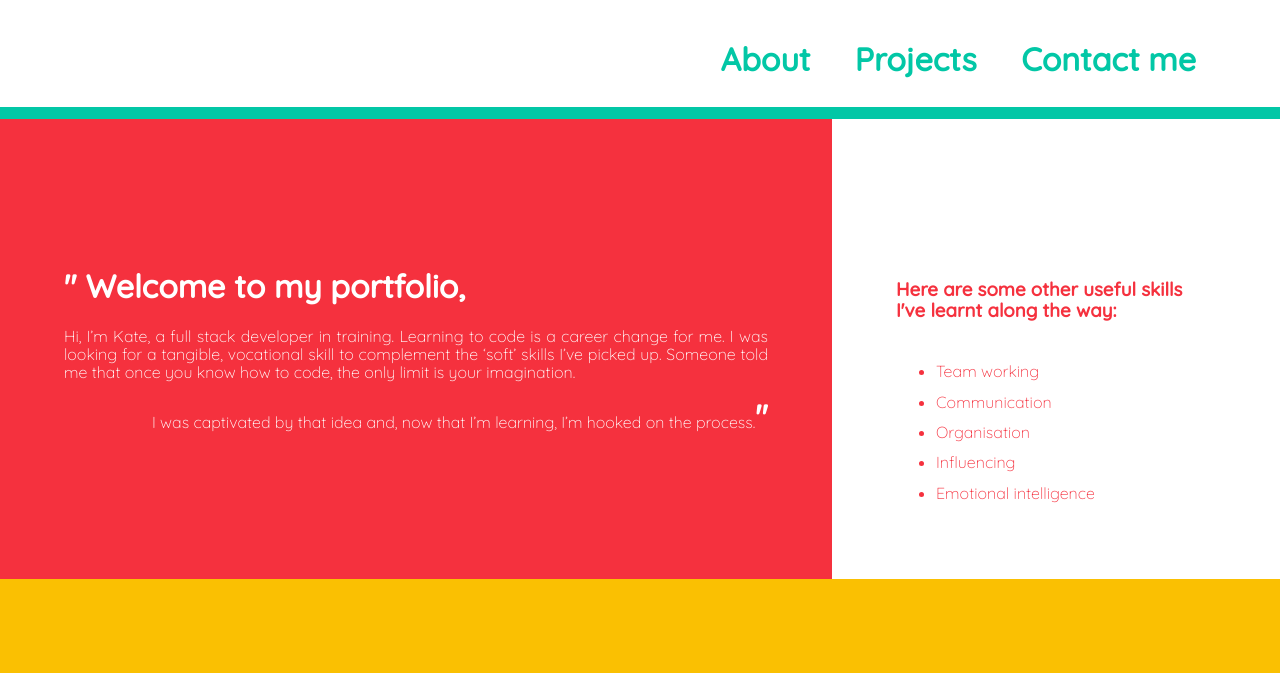
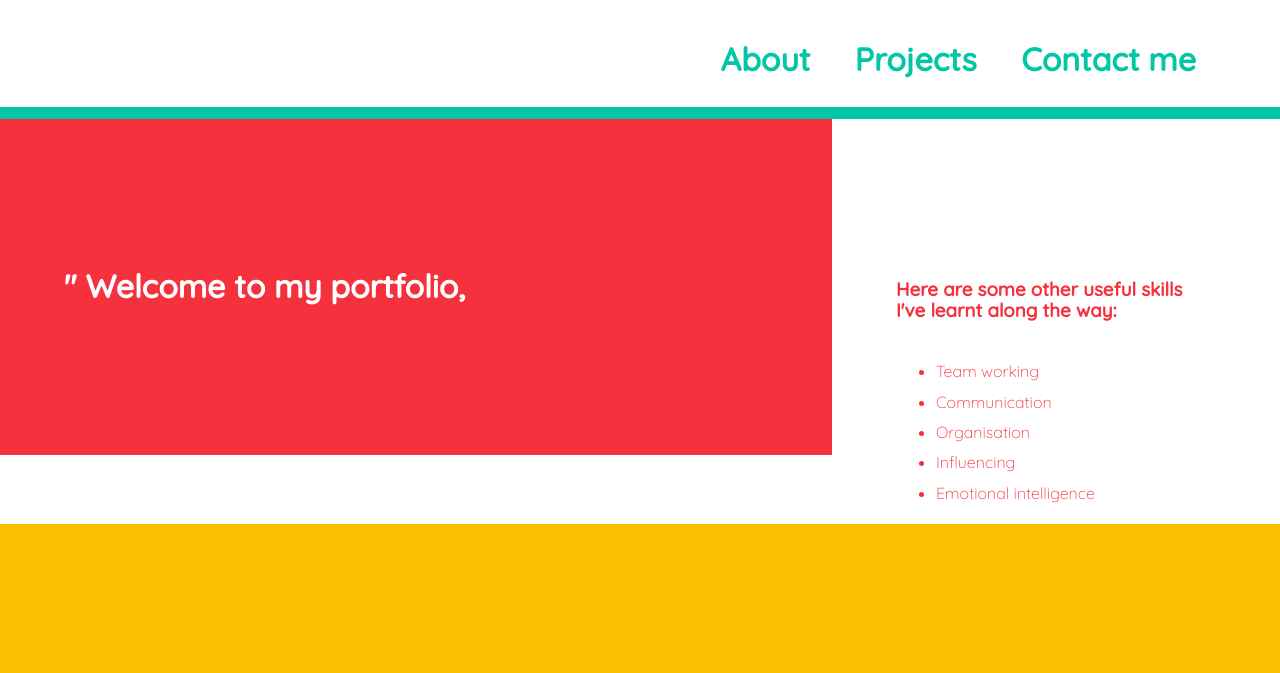
Before and after one commit to katestarks/Portfolio, a PHP site: page / in a window 1280 px wide. Shown: the part 801-1474 px from the top of the page. Run offline with PHP 8.4, Linux system fonts and the light colour scheme; a stand-in replaces the project's code that opens the database connection.

Commit message:
remove about me text from html into database, remove html separation on final line, update styles to reflect

```diff
--- a/css/styles.css
+++ b/css/styles.css
@@ -94,10 +94,6 @@ nav li {
 	color: #FFFFFF;
 }
 
-.contentEmphasisLine {
-	text-align: right;
-}
-
 .aboutContentRight {
 	color: #F5313E;
 	padding: 11% 5% 0 5%;
@@ -111,11 +107,6 @@ nav li {
 
 .about li {
 	padding: 6px 0;
-}
-
-.contentQuote {
-	font-size: 2rem;
-	font-weight: bold;
 }
 
 .projects {
--- a/index.php
+++ b/index.php
@@ -30,8 +30,9 @@ require_once "php/dbConnection.php"
     <section id="about" class="about">
         <div class="aboutContentLeft">
             <h1>" Welcome to my portfolio,</h1>
-            <p>Hi, I’m Kate, a full stack developer in training. Learning to code is a career change for me. I was looking for a tangible, vocational skill to complement the ‘soft’ skills I’ve picked up. Someone told me that once you know how to code, the only limit is your imagination.</p>
-            <p class="contentEmphasisLine">I was captivated by that idea and, now that I’m learning, I’m hooked on the process.<span class="contentQuote">"</span></p>
+            <p>
+
+            </p>
         </div>
         <div class="aboutContentRight">
             <h3>Here are some other useful skills I've learnt along the way:</h3>
```
